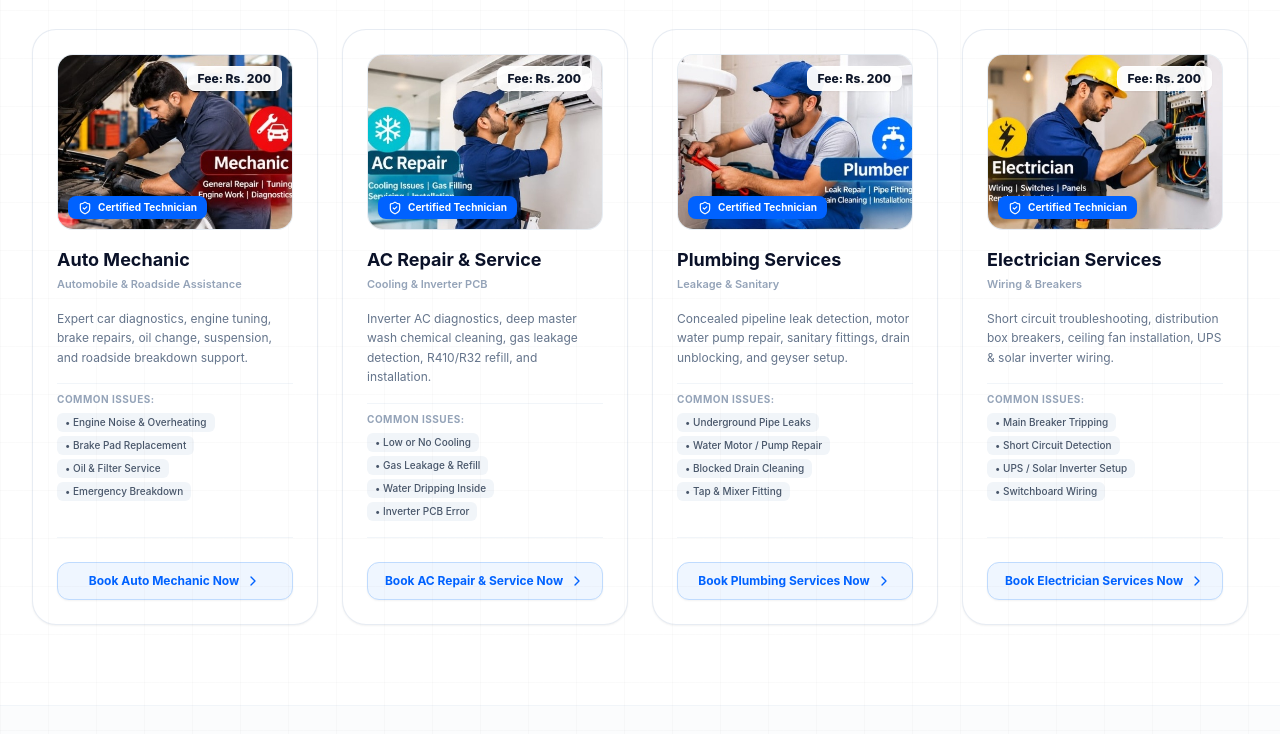
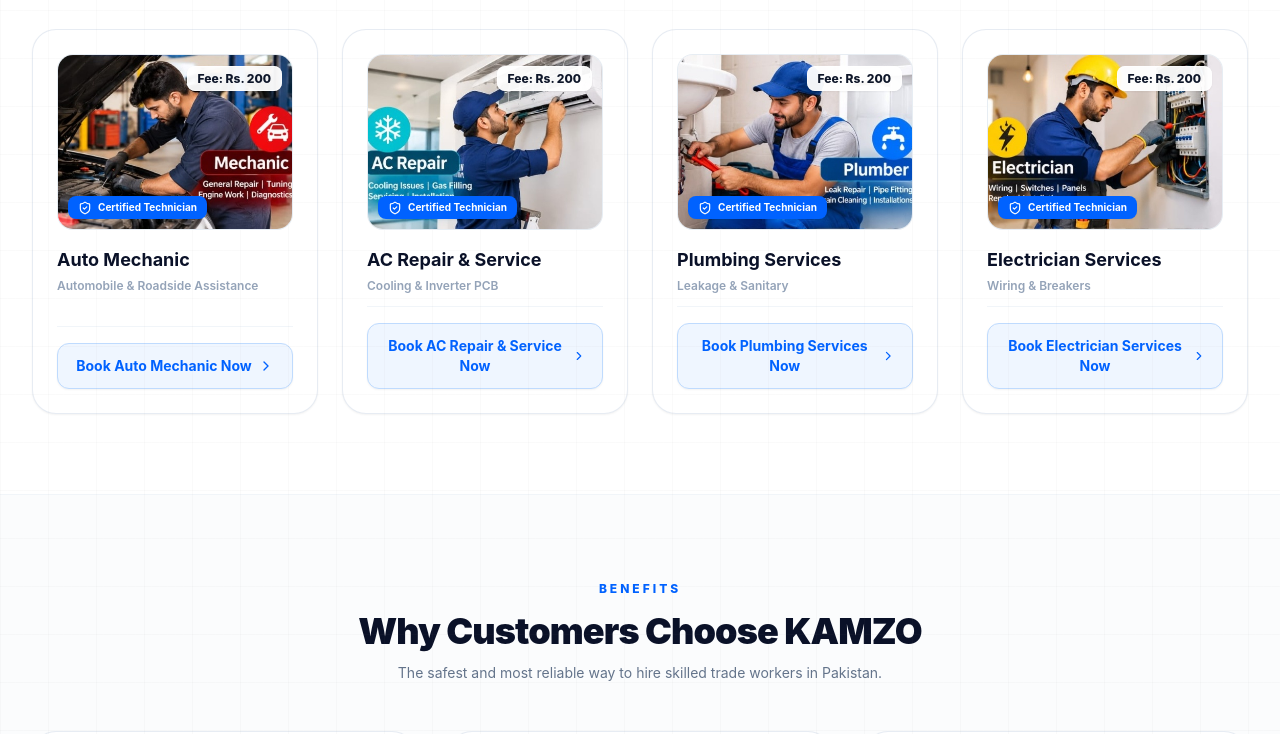
Before and after one commit to parvindarjambra/kamzo, a Next.js app: page / in a window 1280 px wide. Shown: the part 902-1636 px from the top of the page. Built offline with nearby package versions, Linux system fonts and the light colour scheme.

Commit message:
refactor: remove lengthy text and common issues clutter from service cards

```diff
--- a/src/app/page.tsx
+++ b/src/app/page.tsx
@@ -1199,9 +1199,7 @@ export default function STCStyleMarketplacePage() {
             {services.map((srv) => {
               const displayName = getServiceName(srv);
               const displayCategory = getServiceCategory(srv);
-              const displayDesc = getServiceDescription(srv);
               const displayFee = getServiceFee(srv);
-              const displayItems = getServiceItems(srv);
 
               return (
                 <div
@@ -1243,36 +1241,14 @@ export default function STCStyleMarketplacePage() {
                       >
                         {displayName}
                       </h3>
-                      <p className="text-[11px] font-semibold text-slate-400 mt-0.5">{displayCategory}</p>
+                      <p className="text-xs font-semibold text-slate-400 mt-1">{displayCategory}</p>
                     </div>
-
-                    <p className="text-xs text-slate-500 leading-relaxed font-normal">
-                      {displayDesc}
-                    </p>
-
-                    <div className="space-y-1.5 pt-2 border-t border-slate-100 dark:border-slate-800">
-                      <p className="text-[10px] font-bold text-slate-400 uppercase tracking-wider">
-                        {t.commonIssuesLabel}
-                      </p>
-                      <div className="flex flex-wrap gap-1">
-                        {displayItems.map((issue, idx) => (
-                          <span
-                            key={idx}
-                            className={`text-[10px] px-2 py-0.5 rounded-md ${
-                              isDarkMode ? "bg-slate-800 text-slate-300" : "bg-slate-100 text-slate-600"
-                            } font-medium`}
-                          >
-                            • {issue}
-                          </span>
-                        ))}
-                      </div>
-                    </div>
-                  </div>
-
-                  <div className="pt-6 mt-4 border-t border-slate-100 dark:border-slate-800">
+                  </div>
+
+                  <div className="pt-4 mt-3 border-t border-slate-100 dark:border-slate-800">
                     <button
                       onClick={() => handleOpenBooking(srv)}
-                      className="w-full py-2.5 px-4 bg-blue-50 group-hover:bg-[#0062FF] text-[#0062FF] group-hover:text-white font-bold text-xs rounded-xl border border-blue-200 group-hover:border-[#0062FF] transition-all flex items-center justify-center gap-1.5 cursor-pointer shadow-sm"
+                      className="w-full py-3 px-4 bg-blue-50 group-hover:bg-[#0062FF] text-[#0062FF] group-hover:text-white font-bold text-xs sm:text-sm rounded-xl border border-blue-200 group-hover:border-[#0062FF] transition-all flex items-center justify-center gap-1.5 cursor-pointer shadow-sm"
                     >
                       <span>
                         {t.bookNowPrefix}{displayName}{t.bookNowSuffix}
```
